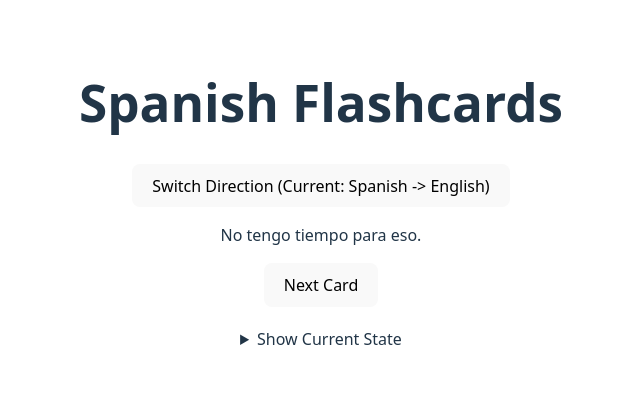
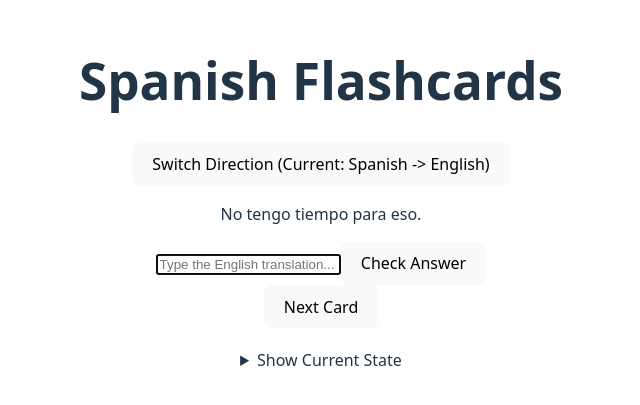
Before and after one commit to arf2k/SpanFlash, a React (Vite) app: page / in a window 1280 px wide. Shown: the part 205-610 px from the top of the page, without its empty margins (319-959 px from the left). Built offline with nearby package versions, Linux system fonts and the light colour scheme.

Commit message:
Add input and submit ui elements to flashcard

```diff
--- a/src/components/Flashcard.jsx
+++ b/src/components/Flashcard.jsx
@@ -1,34 +1,61 @@
-import React from 'react';
+import React, { useState } from 'react';
 
-/**
- * Displays the front of the flashcard (the word/phrase to translate).
- *
- * Props:
- * - pair: Object containing { english: string, spanish: string } or null
- * - direction: String, either 'spa-eng' (show Spanish) or 'eng-spa' (show English)
- */
-const Flashcard = ({ pair, direction }) => {
+const Flashcard = ({ pair, direction, onAnswerSubmit }) => {
 
-    // Determine which word/phrase to display based on direction
+    const [answer, setAnswer] = useState('');
+
+
     let wordToShow = '';
-    if (pair) { // Only try to access pair properties if pair is not null
+    let placeholderText = 'Type your answer...';
+    if (pair) {
         if (direction === 'spa-eng') {
             wordToShow = pair.spanish;
+            placeholderText = 'Type the English translation...';
         } else if (direction === 'eng-spa') {
             wordToShow = pair.english;
+            placeholderText = 'Type the Spanish translation...';
         }
     }
 
-    // Basic rendering - we'll add more structure and styling later
+    const handleSubmit = (event) => {
+        event.preventDefault();
+        if (!answer.trim()) return; // Don't submit empty answers (optional)
+
+        console.log('Submitting answer:', answer);
+
+
+        onAnswerSubmit(answer);
+
+        // Clear the input field after submitting
+        setAnswer('');
+    };
+
     return (
         <div className="flashcard">
-            {/* Conditionally render the word - show nothing if pair isn't loaded */}
+            {/* Conditionally render the word */}
             {pair ? (
                 <p className="flashcard-word">{wordToShow}</p>
             ) : (
-                <p>No card data.</p> // Fallback if pair is null
+                <p>No card data.</p>
             )}
-            {/* We will add input, buttons, hint display etc. here later */}
+
+            {/* Render form only if there's a card to answer */}
+            {pair && (
+                <form onSubmit={handleSubmit} className="answer-form">
+                    <input
+                        type="text"
+                        value={answer}
+                        onChange={(e) => setAnswer(e.target.value)}
+                        placeholder={placeholderText}
+                        className="answer-input"
+                        autoFocus // Automatically focus the input field
+                        required // Basic HTML validation: requires an answer
+                    />
+                    <button type="submit" className="submit-button">
+                        Check Answer
+                    </button>
+                </form>
+            )}
         </div>
     );
 };
```
